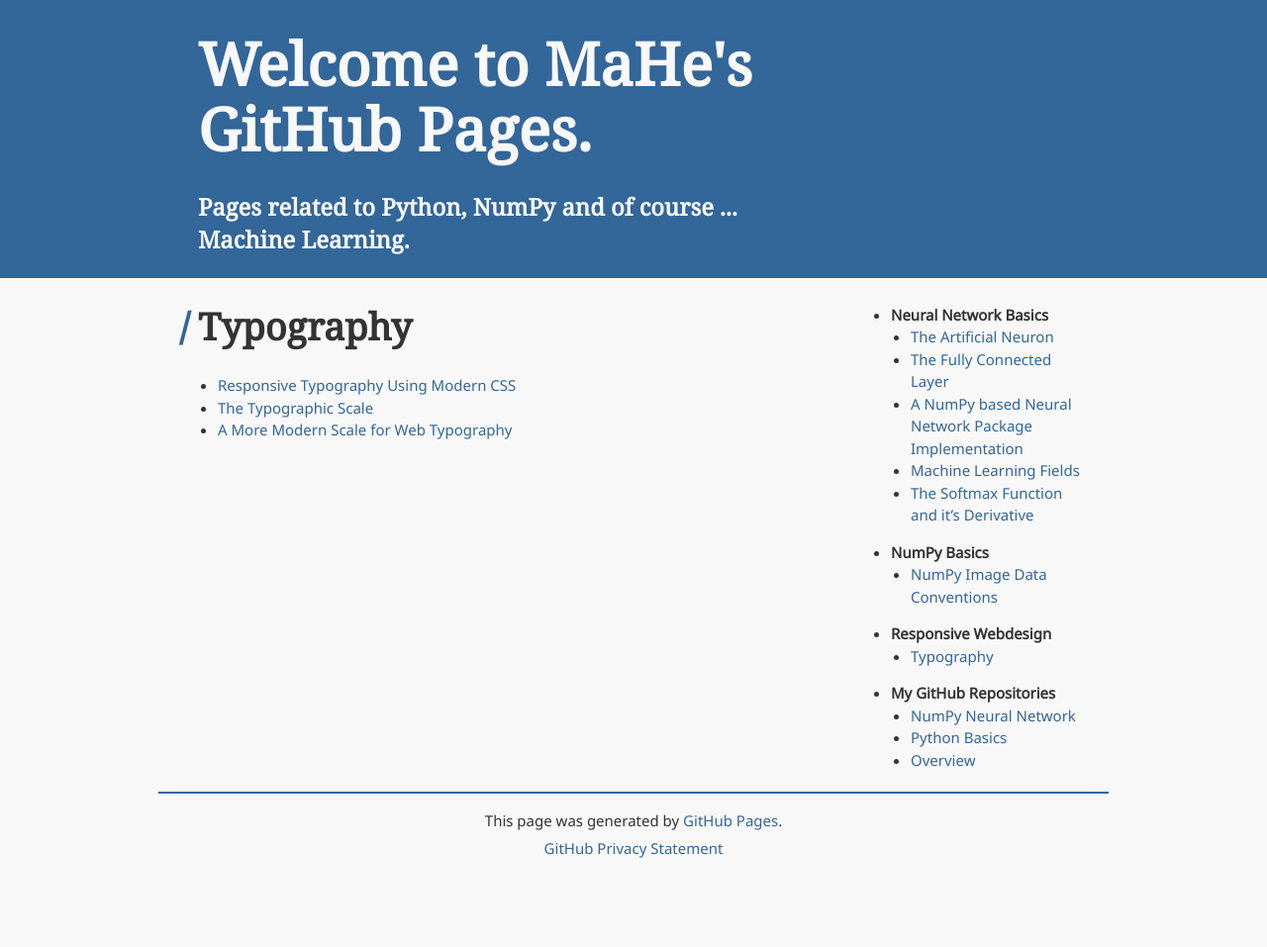
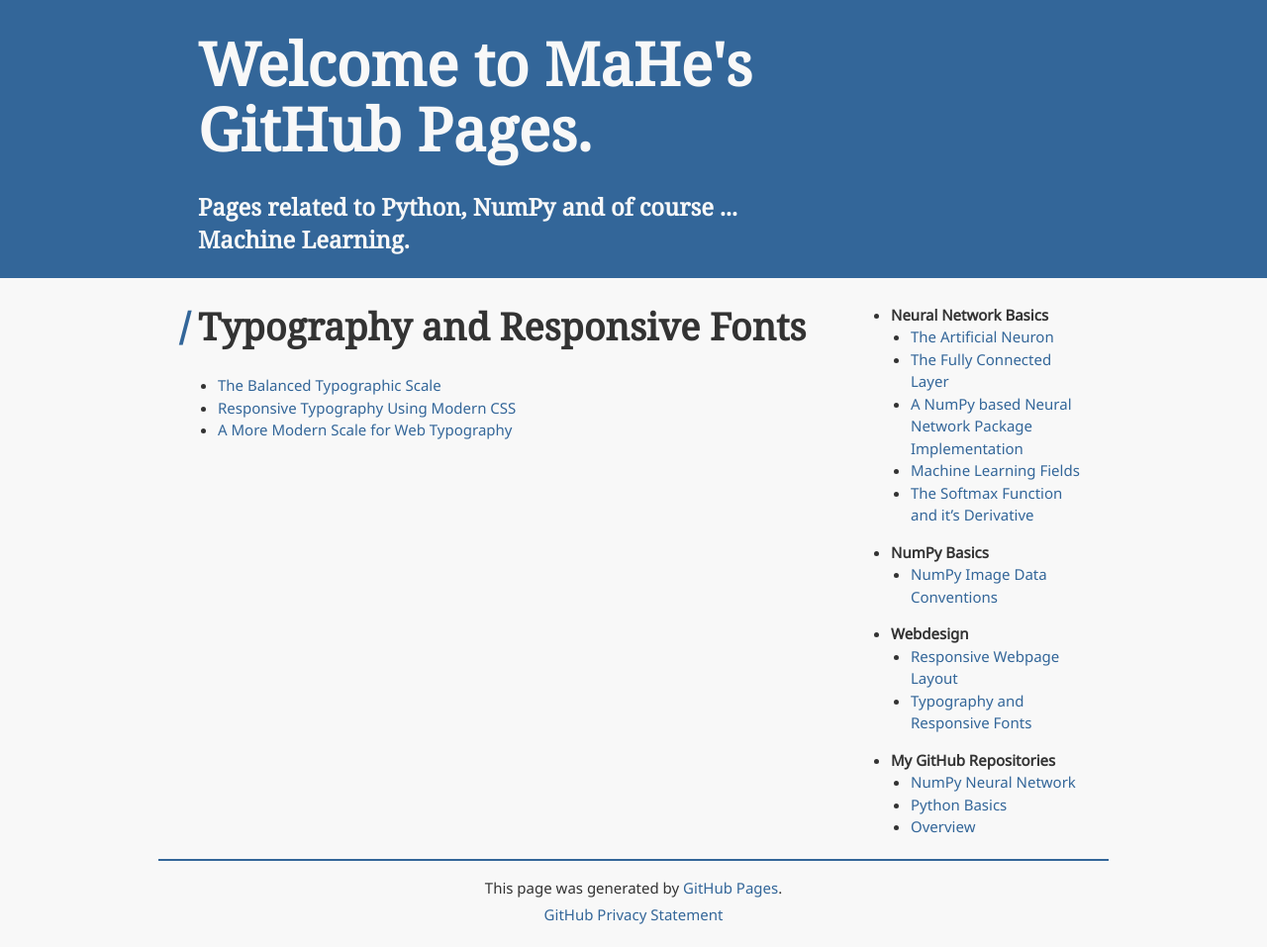
Before and after one commit to m-a-h-e/m-a-h-e.github.io, a Jekyll site: the page built from typography.md, in a window 1280 px wide. Shown: the whole page at 99% size. Built offline with Jekyll 4.4.1, drawn with Linux system fonts in a browser that asks for light colours; our own code applies the rules of GitHub Pages for plain Markdown files; before the commit the page ends 900 px from its top, so only the background shows below that.

Commit message:
renamed category

```diff
--- a/_config.yml
+++ b/_config.yml
@@ -1,4 +1,4 @@
 title: Welcome to MaHe's GitHub Pages.
 description: Pages related to Python, NumPy and of course ... Machine Learning.
 markdown: kramdown
-toc-categories: [Neural Network Basics, NumPy Basics, Responsive Webdesign]
+toc-categories: [Neural Network Basics, NumPy Basics, Webdesign]
--- a/typography.md
+++ b/typography.md
@@ -1,9 +1,9 @@
 ---
 add-to-toc: true
-toc-categories: [Responsive Webdesign]
+toc-categories: [Webdesign]
 ---
-# Typography
+# Typography and Responsive Fonts
 
+- [The Balanced Typographic Scale](http://spencermortensen.com/articles/typographic-scale/)
 - [Responsive Typography Using Modern CSS](https://stevenloria.com/responsive-typography/)
-- [The Typographic Scale](http://spencermortensen.com/articles/typographic-scale/)
 - [A More Modern Scale for Web Typography](https://typecast.com/blog/a-more-modern-scale-for-web-typography)
```
